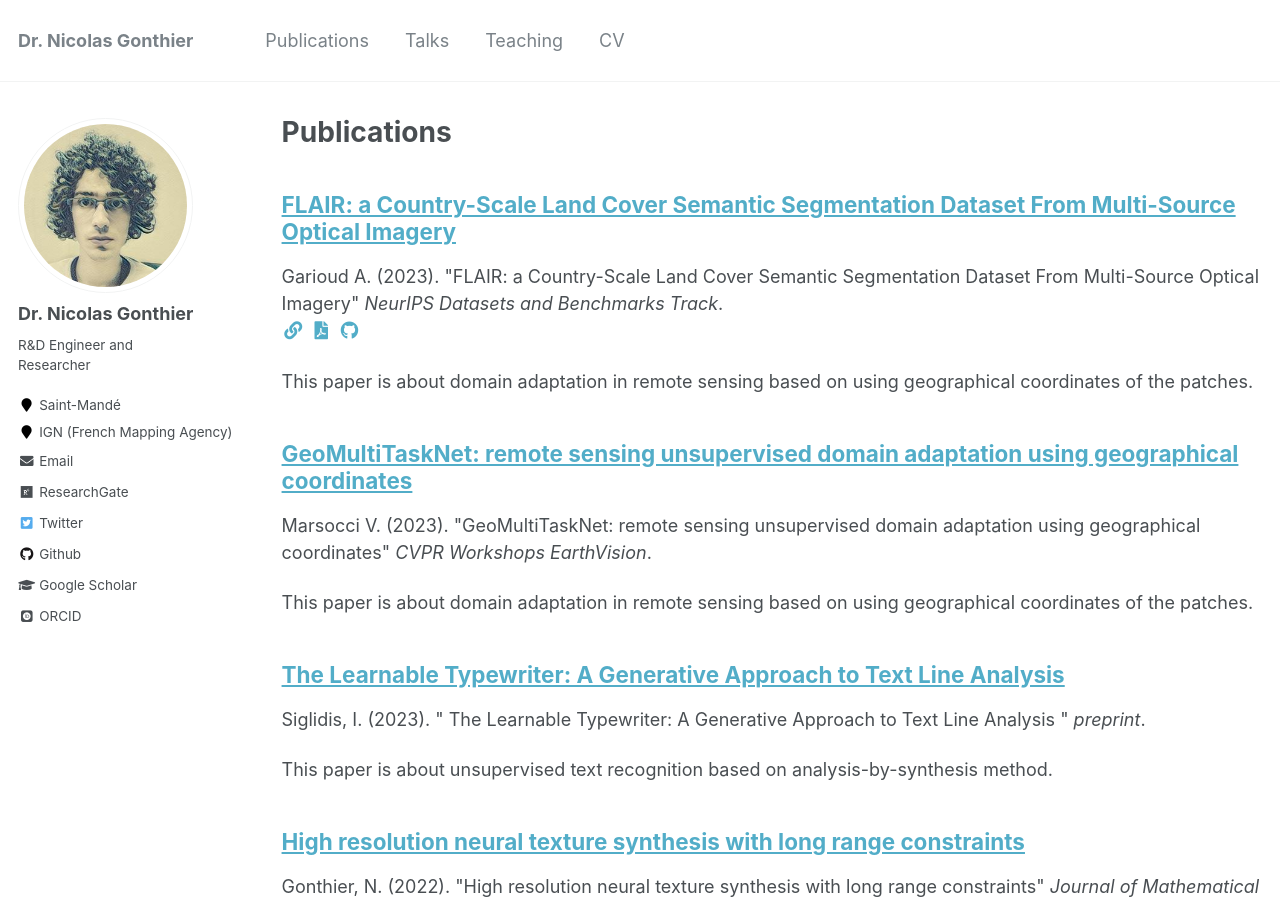
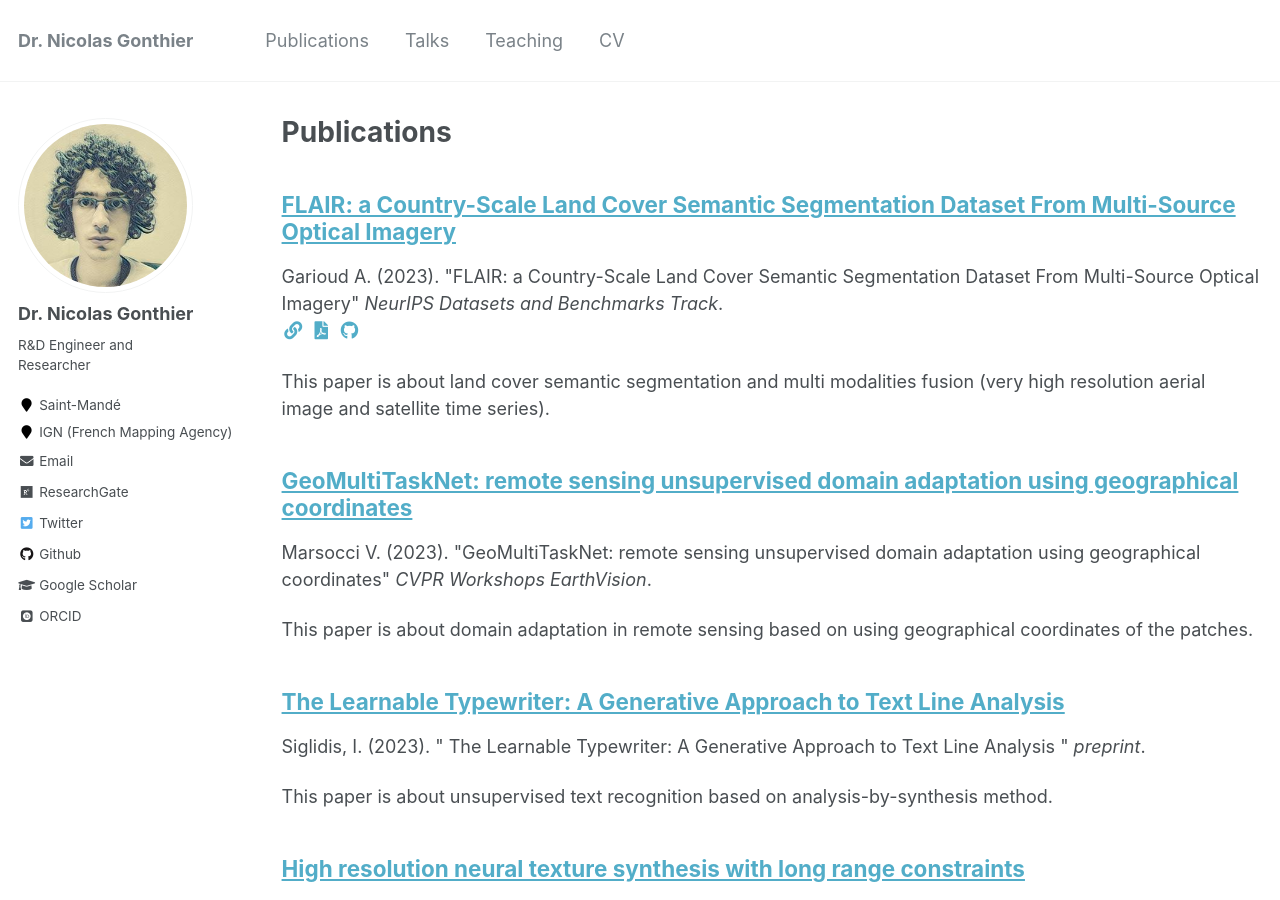
Before and after one commit to ngonthier/ngonthier.github.io, a Jekyll site: the page built from _pages/publications.md, in a window 1280 px wide and 900 px high. Built offline with Jekyll 4.4.1, drawn with Linux system fonts in a browser that asks for light colours; some web fonts are replaced.

Commit message:
Update 2023-09_FLAIR_Neurips.md

```diff
--- a/_publications/2023-09_FLAIR_Neurips.md
+++ b/_publications/2023-09_FLAIR_Neurips.md
@@ -2,7 +2,7 @@
 title: "FLAIR: a Country-Scale Land Cover Semantic Segmentation Dataset From Multi-Source Optical Imagery"
 collection: publications
 permalink: /publication/2023-09_FLAIR_Neurips
-excerpt: 'This paper is about domain adaptation in remote sensing based on using geographical coordinates of the patches.'
+excerpt: 'This paper is about land cover semantic segmentation and multi modalities fusion (very high resolution aerial image and satellite time series).'
 date: 2023-09-27
 venue: 'NeurIPS Datasets and Benchmarks Track'
 github: https://github.com/IGNF/FLAIR-2-AI-Challenge
```
